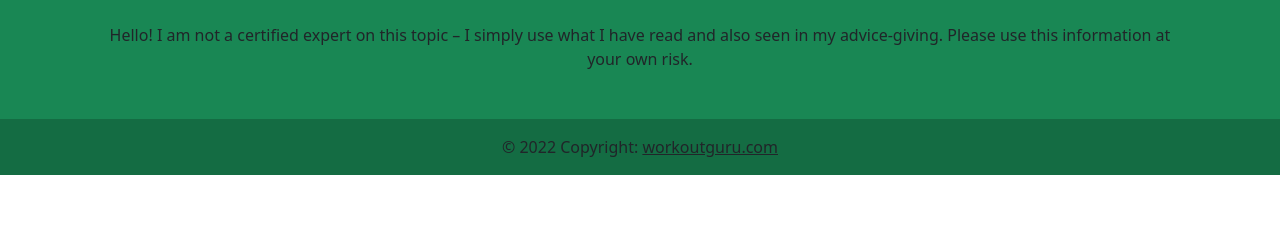
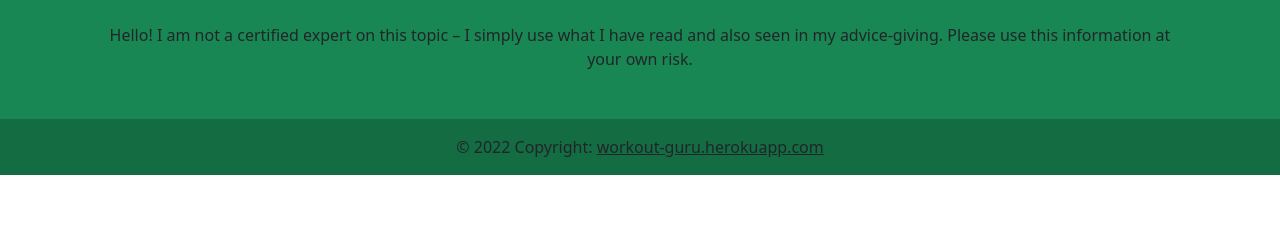
Before and after one commit to kylephan5/workoutguru, a Django app: page /about/ in a window 1280 px wide. Shown: the part 565-800 px from the top of the page. Run offline with Django 4.2, Linux system fonts and the light colour scheme; some libraries are stand-ins or nearby versions.

Commit message:
changes to footer

```diff
--- a/templates/main/about.html
+++ b/templates/main/about.html
@@ -114,7 +114,7 @@
         <!-- Copyright -->
         <div class="text-center p-3" style="background-color: rgba(0, 0, 0, 0.2)">
             © 2022 Copyright:
-            <a class="text-dark" href="https://workoutguru.com/">workoutguru.com</a>
+            <a class="text-dark" href="https://workout-guru.herokuapp.com/">workout-guru.herokuapp.com</a>
         </div>
         <!-- Copyright -->
     </footer>
--- a/templates/main/back.html
+++ b/templates/main/back.html
@@ -951,7 +951,7 @@
       <!-- Copyright -->
       <div class="text-center p-3" style="background-color: rgba(0, 0, 0, 0.2)">
         © 2022 Copyright:
-        <a class="text-dark" href="https://workoutguru.com/">workoutguru.com</a>
+        <a class="text-dark" href="https://workout-guru.herokuapp.com/">workout-guru.herokuapp.com</a>
       </div>
       <!-- Copyright -->
     </footer>
--- a/templates/main/base.html
+++ b/templates/main/base.html
@@ -189,7 +189,7 @@
     <!-- Copyright -->
     <div class="text-center p-3" style="background-color: rgba(0, 0, 0, 0.2); color: black;">
       © 2022 Copyright:
-      <a class="text-dark" href="https://workoutguru.com/">workoutguru.com</a>
+      <a class="text-dark" href="https://workout-guru.herokuapp.com/">workout-guru.herokuapp.com</a>
     </div>
     <!-- Copyright -->
   </footer>
--- a/templates/main/biceps.html
+++ b/templates/main/biceps.html
@@ -901,7 +901,7 @@
       <!-- Copyright -->
       <div class="text-center p-3" style="background-color: rgba(0, 0, 0, 0.2)">
         © 2022 Copyright:
-        <a class="text-dark" href="https://workoutguru.com/">workoutguru.com</a>
+        <a class="text-dark" href="https://workout-guru.herokuapp.com/">workout-guru.herokuapp.com</a>
       </div>
       <!-- Copyright -->
     </footer>
--- a/templates/main/chest.html
+++ b/templates/main/chest.html
@@ -862,7 +862,7 @@
       <!-- Copyright -->
       <div class="text-center p-3" style="background-color: rgba(0, 0, 0, 0.2)">
         © 2022 Copyright:
-        <a class="text-dark" href="https://workoutguru.com/">workoutguru.com</a>
+        <a class="text-dark" href="https://workout-guru.herokuapp.com/">workout-guru.herokuapp.com</a>
       </div>
       <!-- Copyright -->
     </footer>
--- a/templates/main/index.html
+++ b/templates/main/index.html
@@ -178,7 +178,7 @@
       <!-- Copyright -->
       <div class="text-center p-3" style="background-color: rgba(0, 0, 0, 0.2)">
         © 2022 Copyright:
-        <a class="text-dark" href="https://workoutguru.com/">workoutguru.com</a>
+        <a class="text-dark" href="https://workout-guru.herokuapp.com/">workout-guru.herokuapp.com</a>
       </div>
       <!-- Copyright -->
     </footer>
--- a/templates/main/legs.html
+++ b/templates/main/legs.html
@@ -956,7 +956,7 @@
       <!-- Copyright -->
       <div class="text-center p-3" style="background-color: rgba(0, 0, 0, 0.2)">
         © 2022 Copyright:
-        <a class="text-dark" href="https://workoutguru.com/">workoutguru.com</a>
+        <a class="text-dark" href="https://workout-guru.herokuapp.com/">workout-guru.herokuapp.com</a>
       </div>
       <!-- Copyright -->
     </footer>
--- a/templates/main/shoulders.html
+++ b/templates/main/shoulders.html
@@ -1086,7 +1086,7 @@
       <!-- Copyright -->
       <div class="text-center p-3" style="background-color: rgba(0, 0, 0, 0.2)">
         © 2022 Copyright:
-        <a class="text-dark" href="https://workoutguru.com/">workoutguru.com</a>
+        <a class="text-dark" href="https://workout-guru.herokuapp.com/">workout-guru.herokuapp.com</a>
       </div>
       <!-- Copyright -->
     </footer>
--- a/templates/main/triceps.html
+++ b/templates/main/triceps.html
@@ -774,7 +774,7 @@
       <!-- Copyright -->
       <div class="text-center p-3" style="background-color: rgba(0, 0, 0, 0.2)">
         © 2022 Copyright:
-        <a class="text-dark" href="https://workoutguru.com/">workoutguru.com</a>
+        <a class="text-dark" href="https://workout-guru.herokuapp.com/">workout-guru.herokuapp.com</a>
       </div>
       <!-- Copyright -->
     </footer>
```
